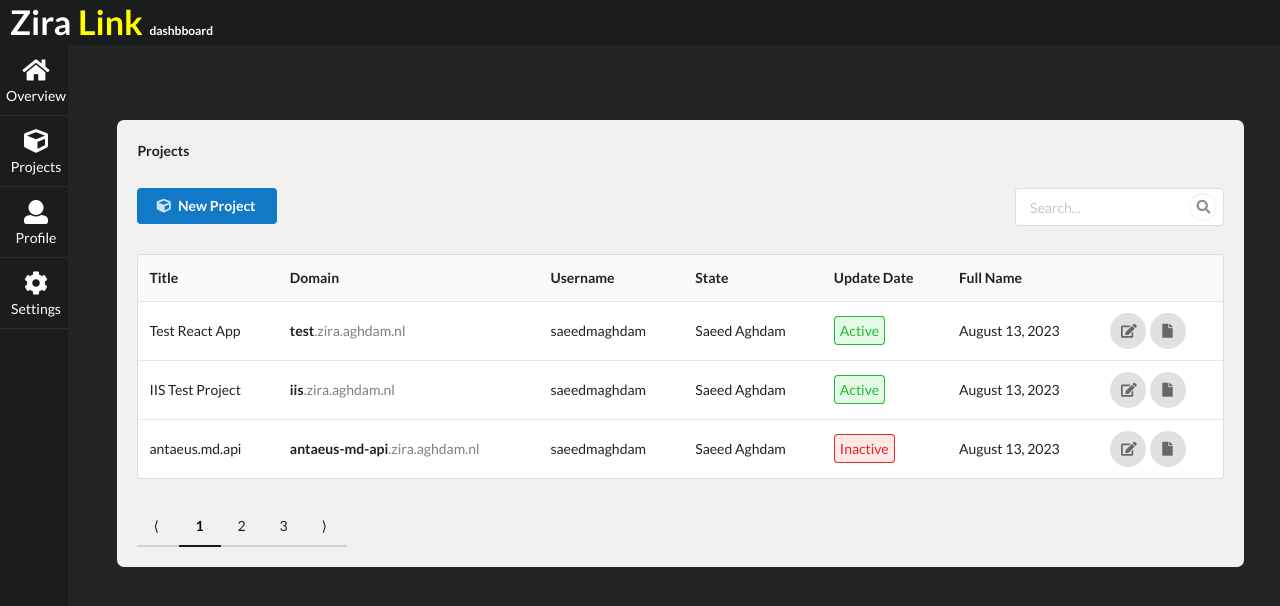
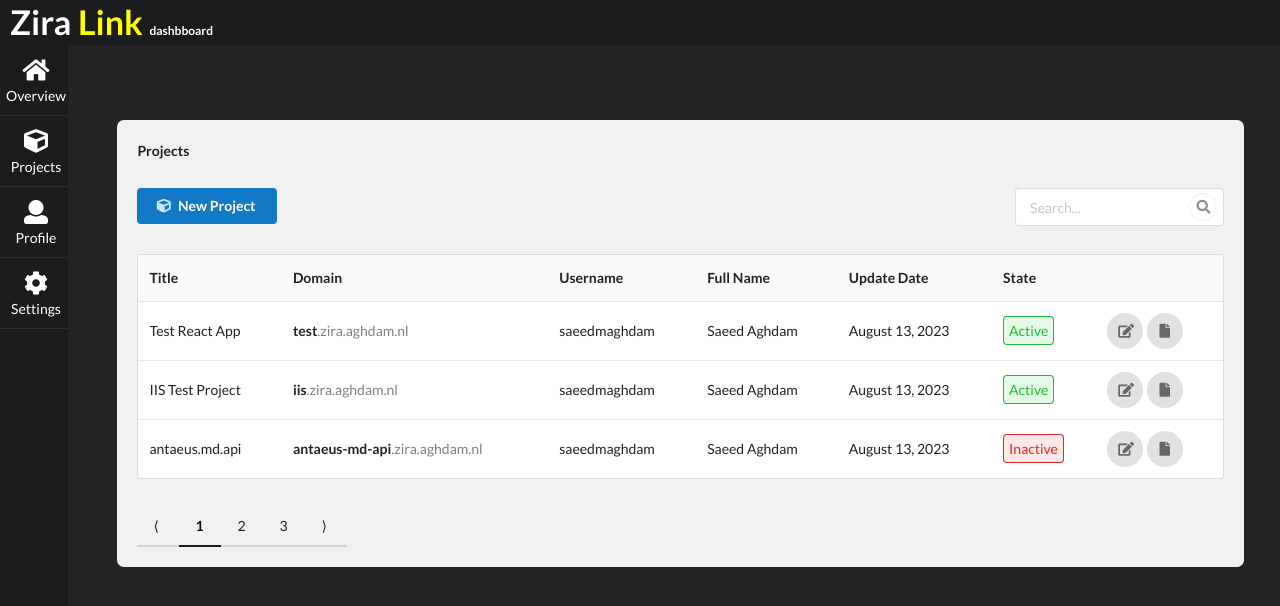
Before and after one commit to saeedmaghdam/ZiraLink.Web, a React (Create React App) app in the folder src/: page /projects in a window 1280 px wide. Shown: the top 606 px of the page. Built offline with nearby package versions, Linux system fonts and the light colour scheme.

Commit message:
fixed table content order

```diff
--- a/src/src/components/projects/projects.jsx
+++ b/src/src/components/projects/projects.jsx
@@ -36,9 +36,9 @@
                 <th>Title</th>
                 <th>Domain</th>
                 <th>Username</th>
+                <th>Full Name</th>
+                <th>Update Date</th>
                 <th>State</th>
-                <th>Update Date</th>
-                <th>Full Name</th>
                 <th></th>
               </tr>
             </thead>
@@ -51,12 +51,12 @@
                 </td>
                 <td>saeedmaghdam</td>
                 <td>Saeed Aghdam</td>
+                <td>August 13, 2023</td>
                 <td>
                   <span className={`ui green message ${styles.state}`}>
                     Active
                   </span>
                 </td>
-                <td>August 13, 2023</td>
                 <td>
                   <button class="circular ui icon button">
                     <i class="icon edit"></i>
@@ -74,12 +74,12 @@
                 </td>
                 <td>saeedmaghdam</td>
                 <td>Saeed Aghdam</td>
+                <td>August 13, 2023</td>
                 <td>
                   <span className={`ui green message ${styles.state}`}>
                     Active
                   </span>
                 </td>
-                <td>August 13, 2023</td>
                 <td>
                   <button class="circular ui icon button">
                     <i class="icon edit"></i>
@@ -97,12 +97,12 @@
                 </td>
                 <td>saeedmaghdam</td>
                 <td>Saeed Aghdam</td>
+                <td>August 13, 2023</td>
                 <td>
                   <span className={`ui red message ${styles.state}`}>
                     Inactive
                   </span>
                 </td>
-                <td>August 13, 2023</td>
                 <td>
                   <button class="circular ui icon button">
                     <i class="icon edit"></i>
```
